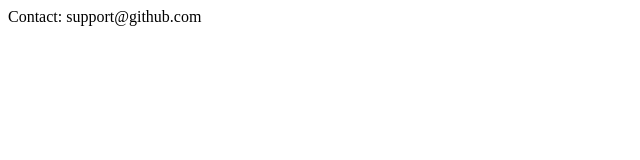
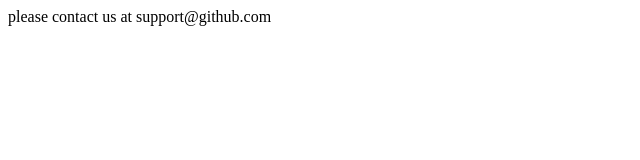
Before and after one commit to renjithsr/hello-world, a plain HTML site: page index.html in a window 1280 px wide. Shown: the whole page, without its empty margins (0-640 px from the left). Drawn offline with Linux system fonts and the light colour scheme.

Commit message:
updated index.html

```diff
--- a/index.html
+++ b/index.html
@@ -1 +1,3 @@
-<div id="footer">Contact: support@github.com</div>
+<div id="footer">
+	please contact us at support@github.com
+</div>
```
